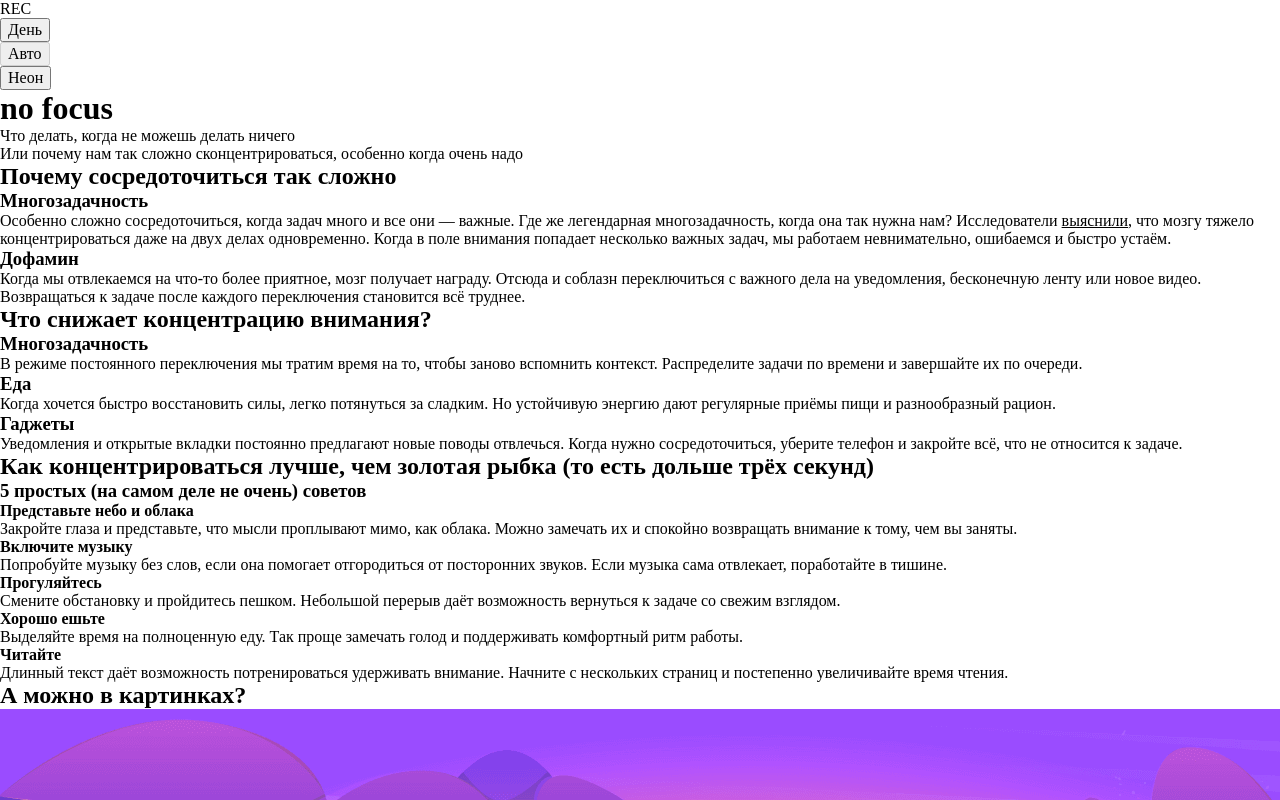
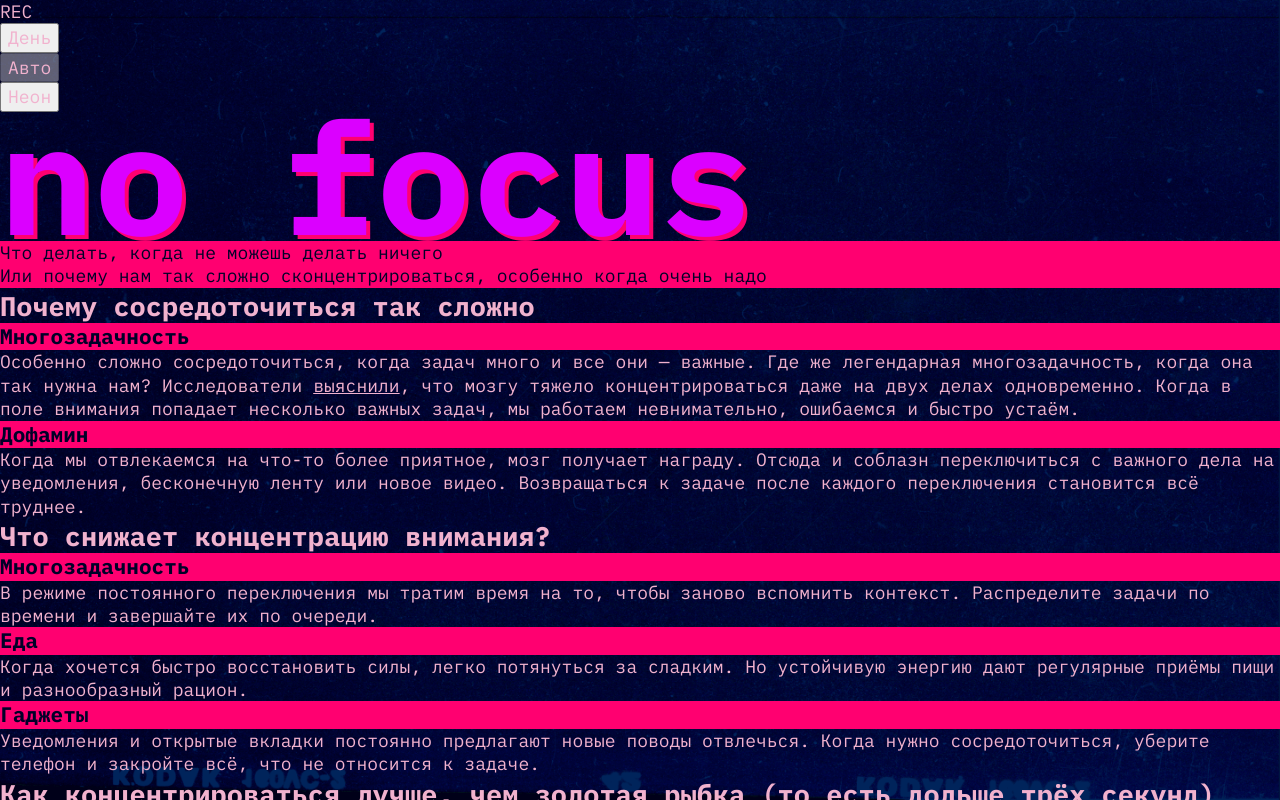
Before and after one commit to kintsugiie/slozhno-sosredotochitsya-ad, a plain HTML site: page index.html in a window 1280 px wide. Shown: the top 800 px of the page. Drawn offline with Linux system fonts and the light colour scheme.

Commit message:
Establish core typography and dark palette

```diff
--- a/styles/style.css
+++ b/styles/style.css
@@ -1,5 +1,23 @@
-/* Основные стили проекта. Это стили для темы, которую вы верстаете первой. */
+.page {
+  color: var(--foreground);
+  font: 400 18px/1.3 var(--font);
+  background: var(--background) var(--background-image) center / cover fixed;
+}
 
-.page {
-  /* сохраните в разметке и стилях класс page у тега body. Он удобен, чтобы составлять селекторы для разных цветовых тем. */
+.title-decor {
+  color: var(--decor-text);
+  background-color: var(--accent);
 }
+
+.display-title {
+  color: var(--title-color);
+  font-size: clamp(7.25rem, 7.0115rem + 1.0178vw, 7.5rem);
+  line-height: 0.825;
+  text-shadow: 4px 4px var(--accent);
+}
+
+@media (width >= 768px) {
+  .display-title {
+    font-size: clamp(7.5rem, 0.5625rem + 14.4531vw, 9.8125rem);
+  }
+}
--- a/styles/variables.css
+++ b/styles/variables.css
@@ -1,4 +1,22 @@
-/*
-  Переменные для вашего проекта
-  и их переопределение под различные устройства
-*/
+:root {
+  --font: 'IBM Plex Mono', monospace;
+  --background: #000028;
+  --background-image: url('../images/cover-image-dark.png');
+  --foreground: #f1b2ce;
+  --accent: #ff0070;
+  --title-color: #db00ff;
+  --decor-text: #000028;
+  --decoration: #ff0070;
+  --section-heading: #ff0070;
+  --button-hover: rgb(255 0 112 / 40%);
+  --rec-display: inline-flex;
+  --gutter: 10px;
+  --section-gap: 50px;
+}
+
+@media (width >= 768px) {
+  :root {
+    --gutter: 20px;
+    --section-gap: 80px;
+  }
+}
```
